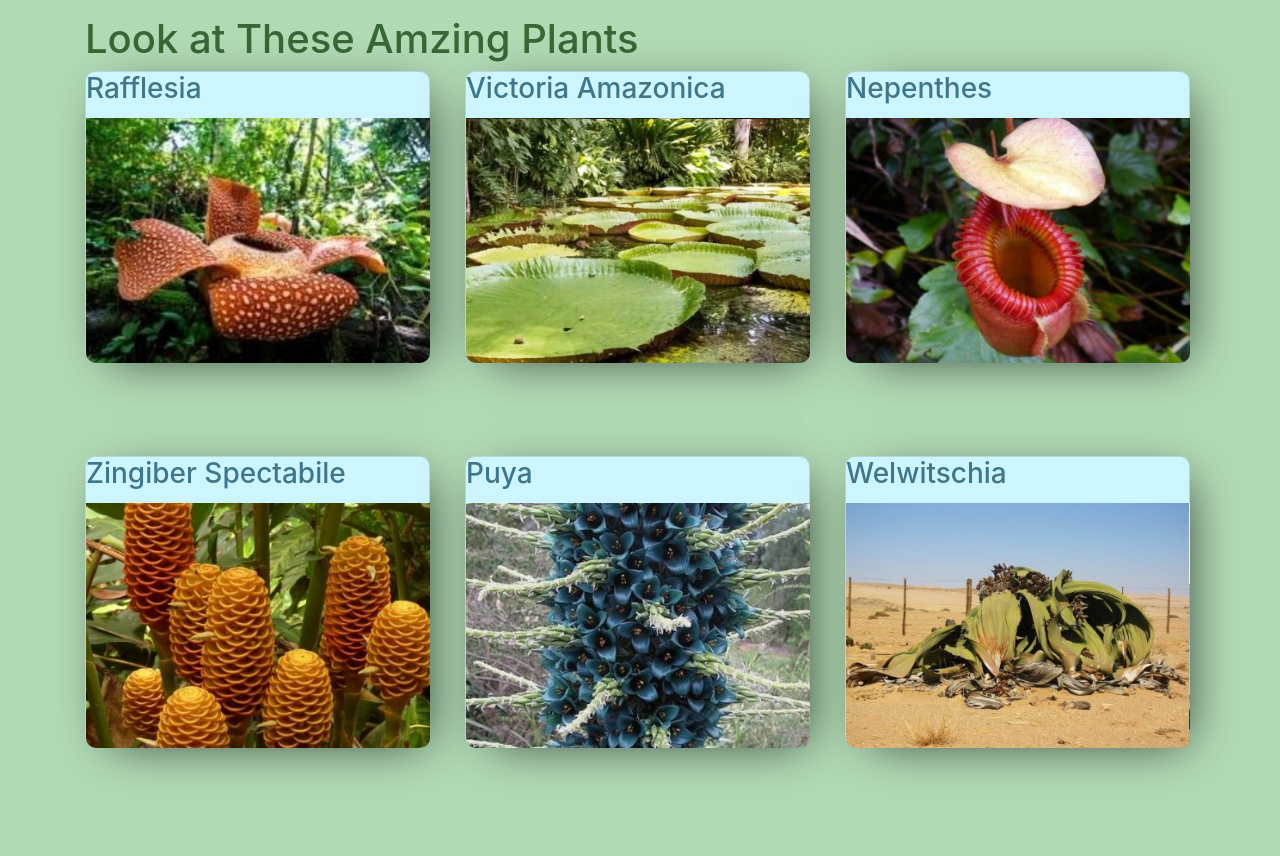
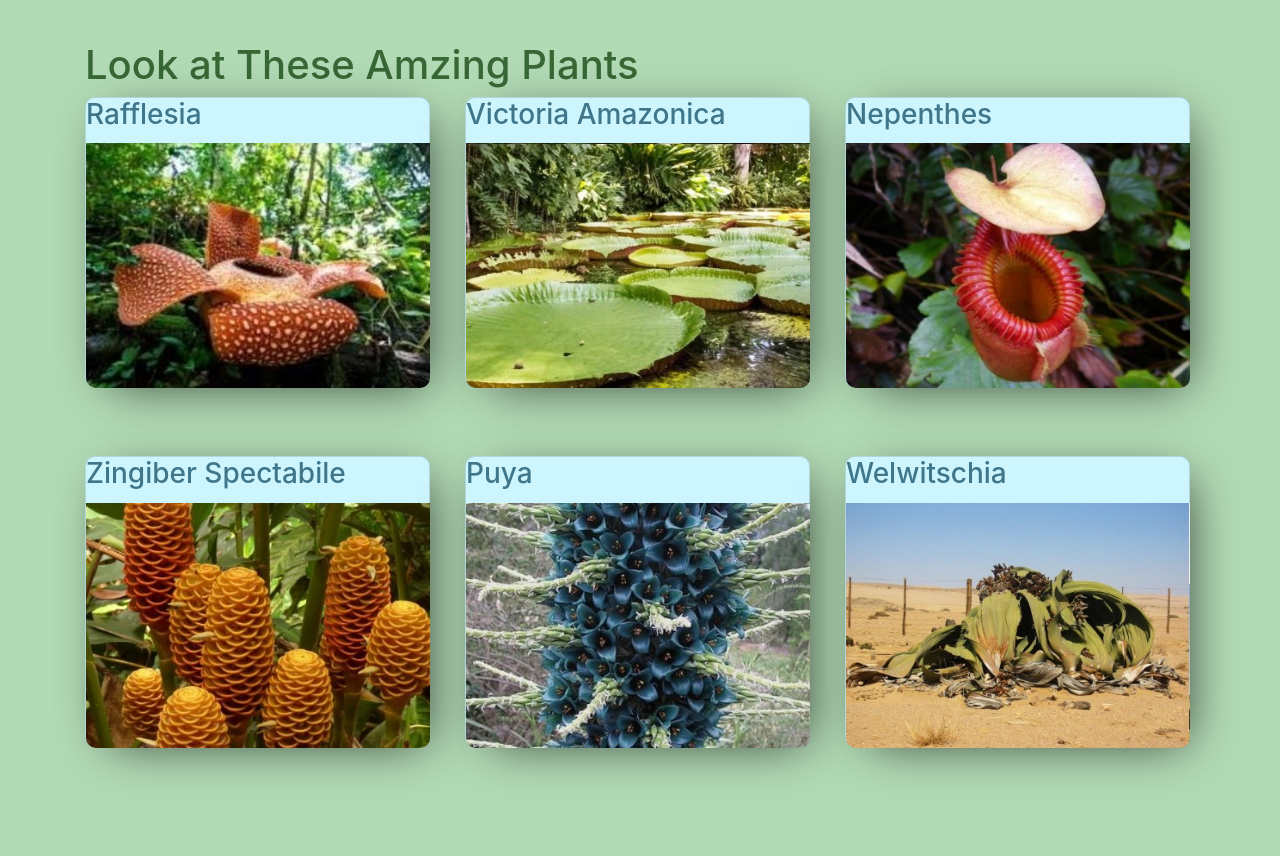
Before and after one commit to Hadden-Cory/CS313, a PHP site: page /index.php in a window 1280 px wide. Shown: the part 56-912 px from the top of the page. Run offline with PHP 8.4, Linux system fonts and the light colour scheme.

Commit message:
Added padding to plants.css

```diff
--- a/plants.css
+++ b/plants.css
@@ -13,6 +13,10 @@ h1{
 .container{
     background-color:  rgb(178, 218, 181);
     padding: 15px;
+}
+
+section{
+    padding: 2%;
 }
 
 .row{
```
